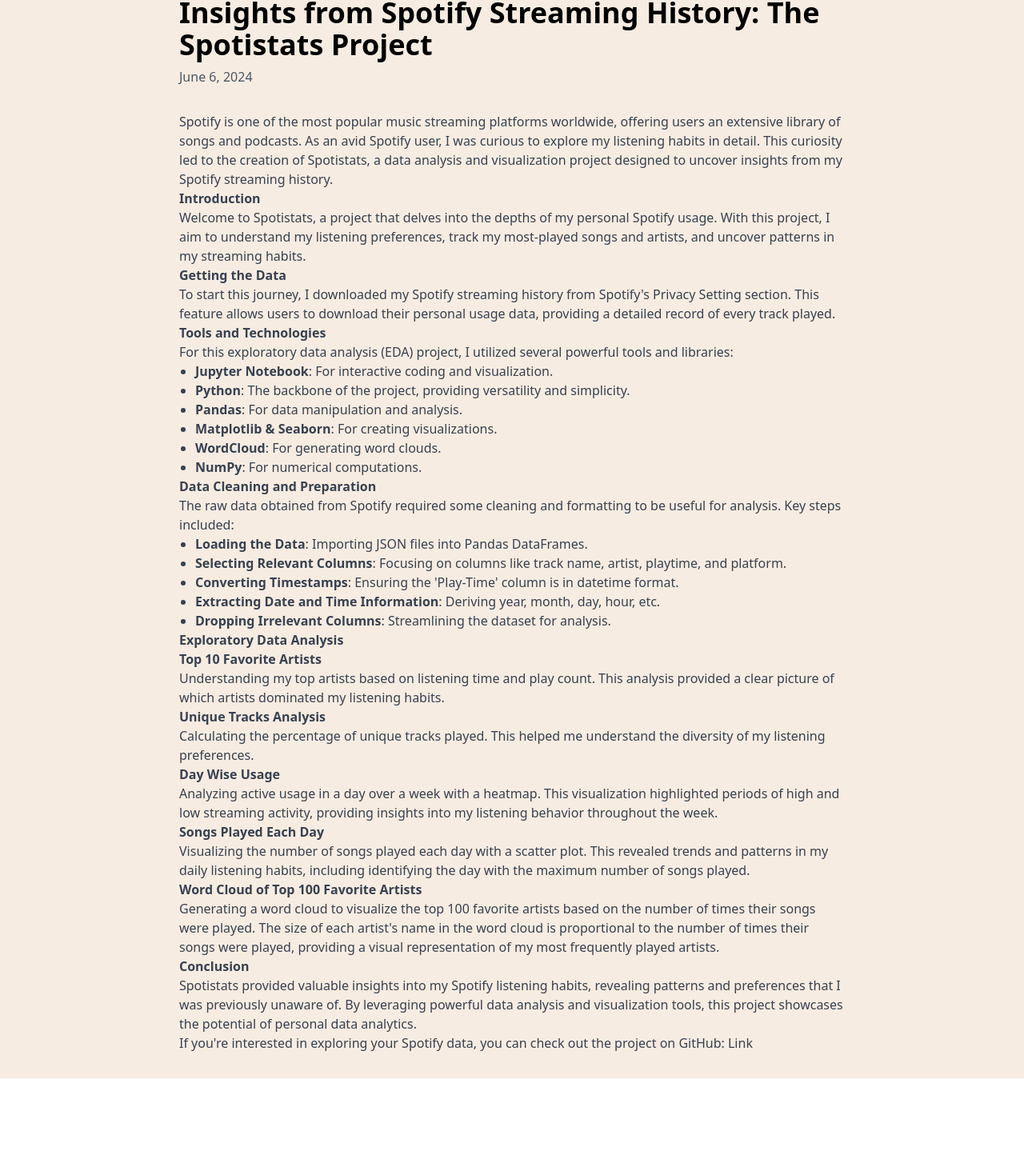
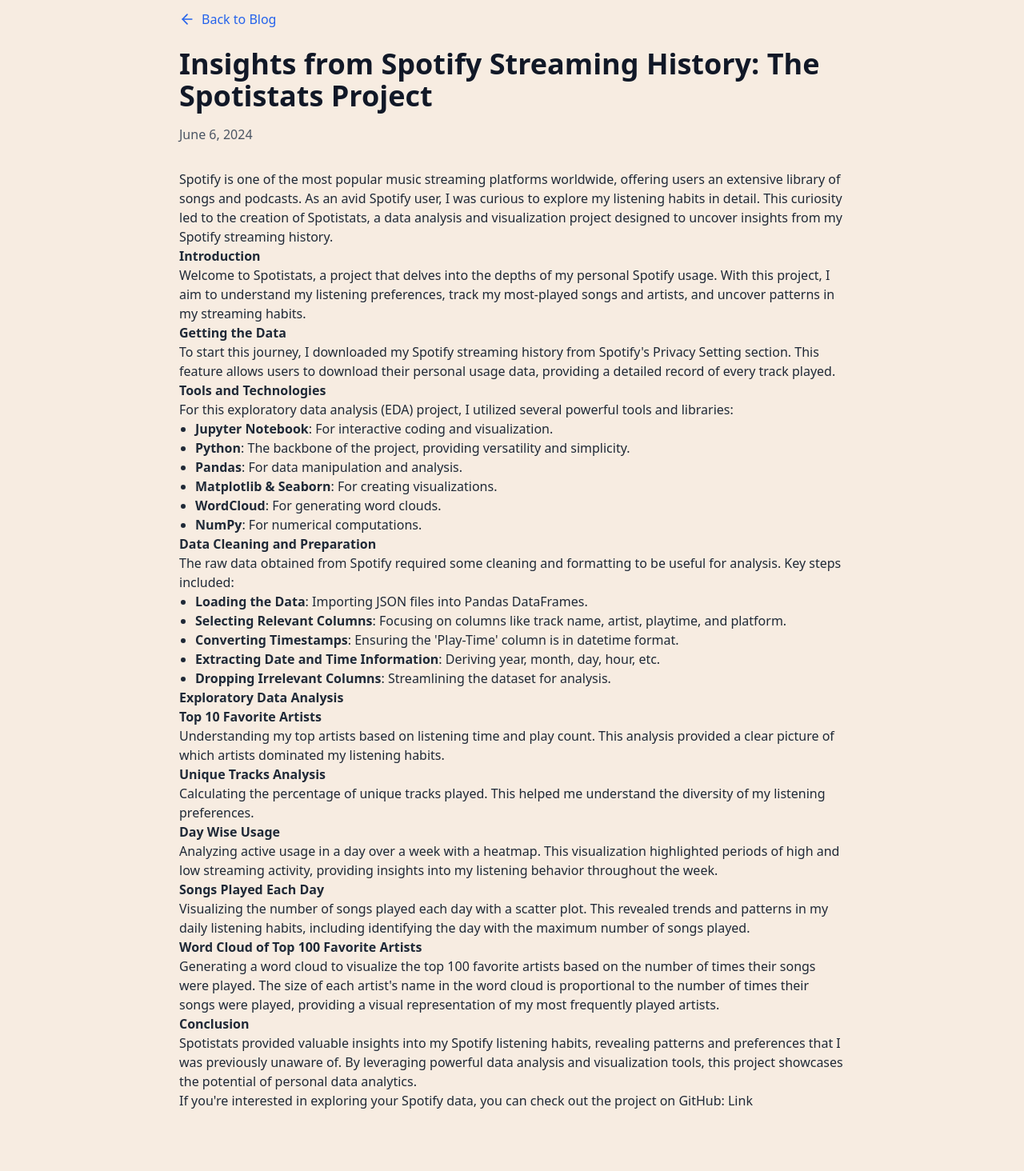
Before and after one commit to aroramrinaal/my-portfolio, a Next.js app: page /blog/spotistats-project in a window 1280 px wide. Shown: the part 104-1568 px from the top of the page at 80% size. Before the commit the page ends 1452 px from the top, so only its background shows below. Built offline with nearby package versions, Linux system fonts and the light colour scheme.

Commit message:
Update blog page layout and styling

```diff
--- a/src/pages/blog/[id].tsx
+++ b/src/pages/blog/[id].tsx
@@ -1,5 +1,8 @@
+import React from 'react';
 import { GetStaticPaths, GetStaticProps } from 'next';
-import React from 'react';
+import Head from 'next/head';
+import Link from 'next/link';
+import { ArrowLeft } from 'lucide-react';
 import Navbar from '@/components/Navbar';
 
 interface BlogPost {
@@ -152,14 +155,36 @@ interface BlogPostProps {
 
 const BlogPostPage: React.FC<BlogPostProps> = ({ post }) => {
   return (
-    <div className="flex flex-col min-h-screen bg-linen">
-      <Navbar />
-      <div className="flex-grow p-8 max-w-4xl mx-auto">
-        <h1 className="text-4xl font-bold mb-2">{post.title}</h1>
-        <p className="text-gray-600 mb-8">{post.date}</p>
-        <div className="text-gray-700 prose lg:prose-xl" dangerouslySetInnerHTML={{ __html: post.content }} />
+    <>
+      <Head>
+        <title>{post.title} | Mrinaal Arora's Blog</title>
+        <meta name="description" content={`Read about ${post.title}`} />
+      </Head>
+      <div className="min-h-screen bg-linen flex flex-col">
+        <Navbar />
+        <main className="flex-grow max-w-4xl w-full mx-auto px-4 sm:px-6 lg:px-8 py-12">
+          <Link href="/blog" className="inline-flex items-center text-blue-600 hover:text-blue-800 mb-6">
+            <ArrowLeft className="mr-2" size={20} />
+            <span>Back to Blog</span>
+          </Link>
+          <h1 className="text-3xl sm:text-4xl font-bold mb-4 text-gray-900">{post.title}</h1>
+          <div className="flex items-center text-gray-600 mb-8">
+            <time>{post.date}</time>
+          </div>
+          <div
+            className="prose prose-sm sm:prose lg:prose-lg max-w-none text-gray-800"
+            dangerouslySetInnerHTML={{ __html: post.content }}
+          />
+        </main>
+        <footer className="bg-linen py-6 mt-auto">
+          <div className="max-w-7xl mx-auto px-4 sm:px-6 lg:px-8">
+            <p className="text-center text-gray-600">
+              &copy; {new Date().getFullYear()} Mrinaal Arora. All rights reserved.
+            </p>
+          </div>
+        </footer>
       </div>
-    </div>
+    </>
   );
 };
 
```
